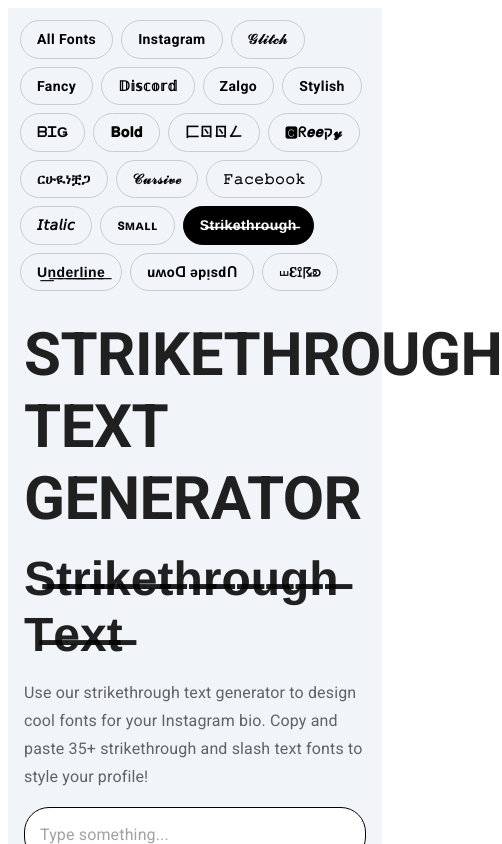
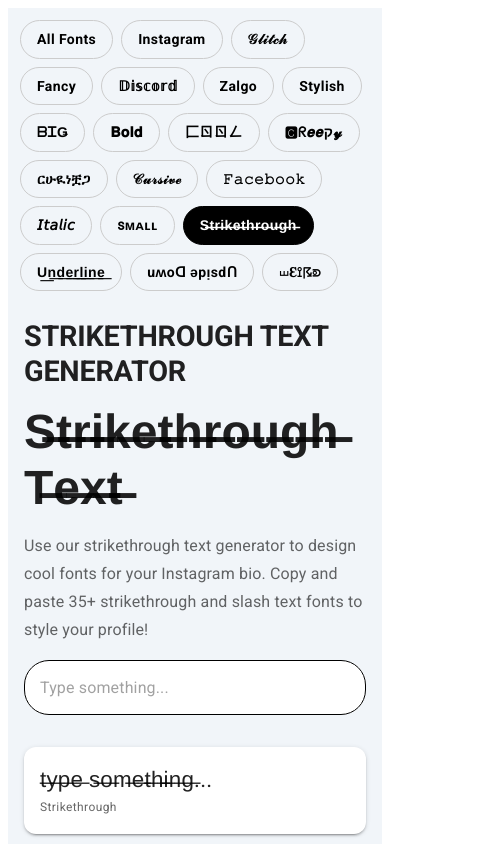
Before and after one commit to nakul-saini404/Font-generator, a React (Vite) app: page /Font-generator/strikethrough in a window 390 px wide. Shown: the top 844 px of the page, 502 px wide, since content can reach past the window. Built offline with nearby package versions, Linux system fonts and the light colour scheme; some icons are missing.

Commit message:
modify glitch fonts

```diff
--- a/src/Pages/Glitch.jsx
+++ b/src/Pages/Glitch.jsx
@@ -142,7 +142,7 @@ Glitch Text Generator
                 }}
               >
                 <Box>
-                  <Typography sx={{ fontSize: "1.2rem", wordWrap: "break-word" }}>
+                  <Typography sx={{ fontSize: "1.2rem", wordWrap: "break-word" ,overflowWrap: "break-word",whiteSpace: "pre-wrap"}}>
                     {glitchText}
                   </Typography>
                   <Typography sx={{ fontSize: ".9rem", color: "gray" }}>
--- a/src/Pages/Italic.jsx
+++ b/src/Pages/Italic.jsx
@@ -186,7 +186,7 @@ export default function Italic() {
       sx={{
         backgroundColor: "#F1F5F9",
         minHeight: "auto",
-        p: 2,
+        p: 1,
         display: "flex",
         flexDirection: "column",
         alignItems: "left",
--- a/src/Pages/Small.jsx
+++ b/src/Pages/Small.jsx
@@ -203,7 +203,7 @@ export default function Small() {
       sx={{
         backgroundColor: "#F1F5F9",
         minHeight: "auto",
-        p: 2,
+        p: 1,
         display: "flex",
         flexDirection: "column",
         alignItems: "left",
--- a/src/Pages/StikeThrough.jsx
+++ b/src/Pages/StikeThrough.jsx
@@ -139,6 +139,11 @@ export default function Strikethrough() {
         color="text.primary"
         textTransform={"uppercase"}
         pb={1}
+          sx={{
+    "@media (max-width:500px)": {
+      fontSize: "1.8rem"
+    }
+  }}
       >
         Strikethrough Text Generator
       </Typography>
```
